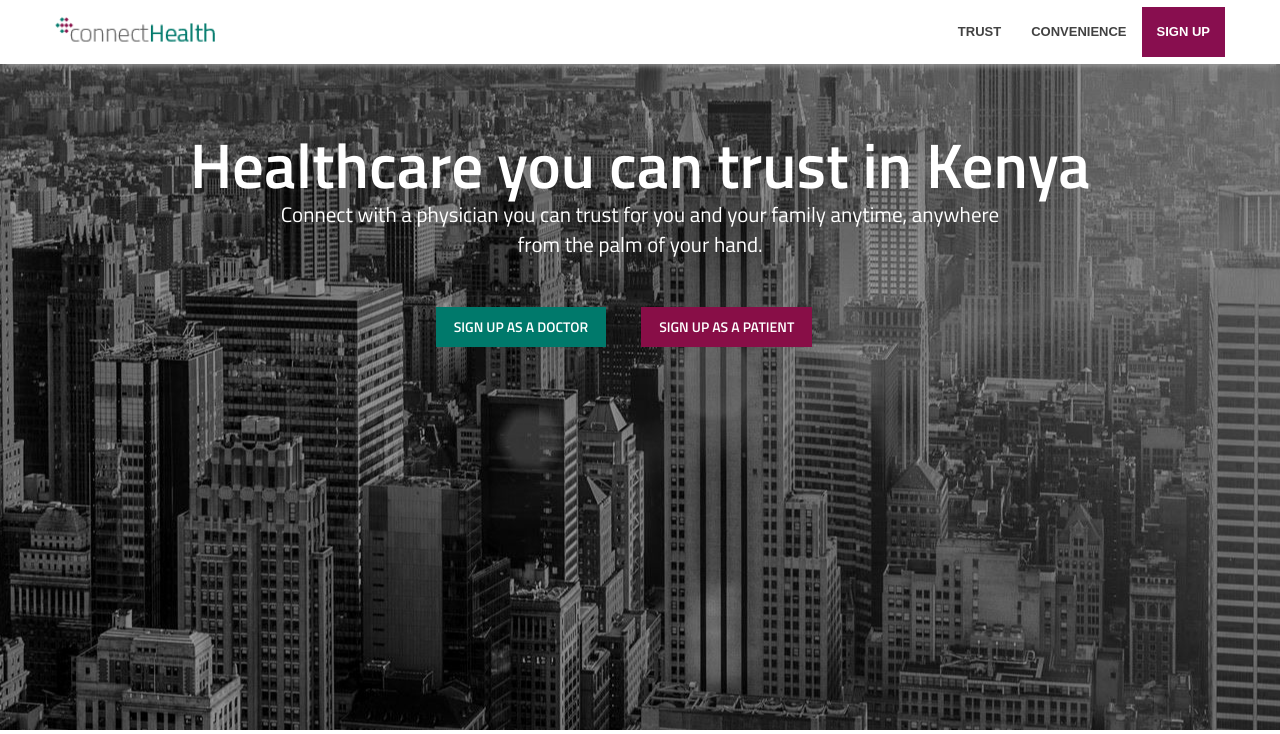
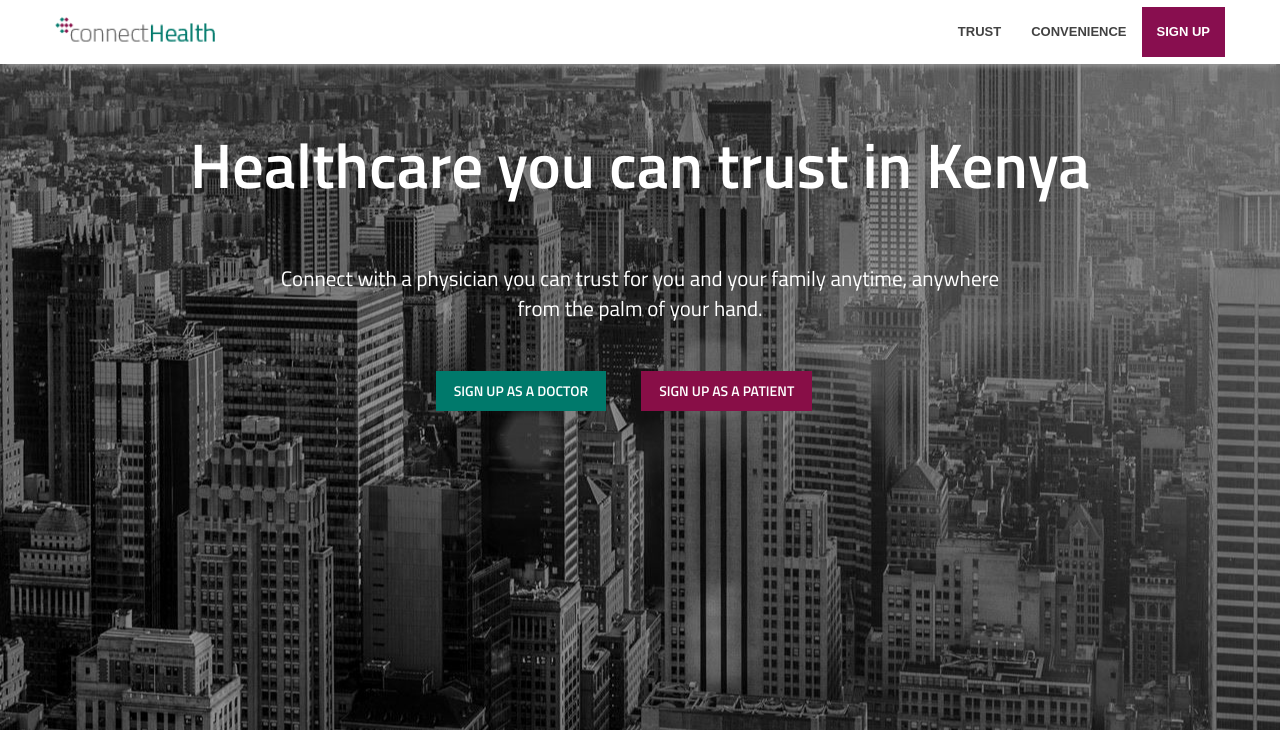
Before and after one commit to Parktastic/parktastic.github.io, a PHP site: page / in a window 1280 px wide. Shown: the top 734 px of the page. Run offline with PHP 8.4, Linux system fonts and the light colour scheme; some libraries are stand-ins or nearby versions.

Commit message:
[update] Website jumbotron buttons

```diff
--- a/css/connect-health.css
+++ b/css/connect-health.css
@@ -46,7 +46,7 @@ body{
 
 .jumbotron p{
     margin: 0;
-    padding-top: 64 px;
+    padding-top: 64px;
     font-family: 'Titillium Web', sans-serif;
     font-weight: 400;
 }
```
